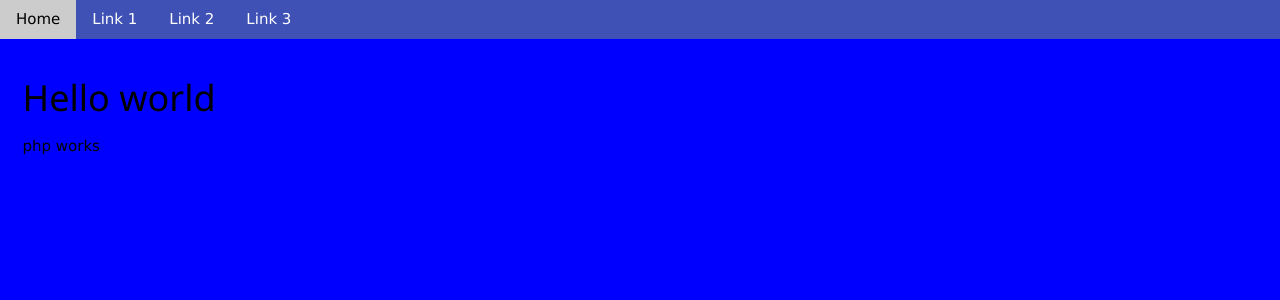
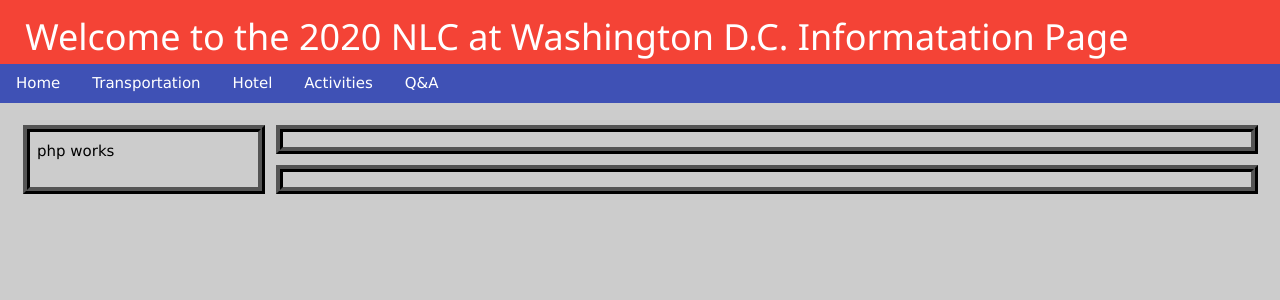
Before and after one commit to ScheZach/WDT2018_DC, a PHP site: page /pages/transportation.php in a window 1280 px wide. Shown: the top 300 px of the page. Run offline with PHP 8.4, Linux system fonts and the light colour scheme.

Commit message:
Created basic structure and edited banner
add Q&A page

```diff
--- a/css/main.css
+++ b/css/main.css
@@ -23,7 +23,7 @@ more informatation about this go to learn css on w3*/
 }
 
 body {
-  background-color: #0000FF;
+  background-color: #CCCCCC;
 }
 .w3-container {
   padding: 1.5em;
--- a/pages/transportation.php
+++ b/pages/transportation.php
@@ -14,15 +14,29 @@
   <link rel="stylesheet" type="text/css" href="../css/main.css">
 </head>
 <body>
-  <div class="w3-bar w3-indigo">
-    <a href="../index.php" class="w3-bar-item w3-button">Home</a>
-    <a href="#" class="w3-bar-item w3-button">Link 1</a>
-    <a href="#" class="w3-bar-item w3-button">Link 2</a>
-    <a href="#" class="w3-bar-item w3-button">Link 3</a>
+  <div class="w3-bar w3-red">
+    <h1 id="header">Welcome to the 2020 NLC at Washington D.C. Informatation Page</h1>
+    <div class="w3-bar w3-indigo">
+      <a href="../index.php" class="w3-bar-item w3-button w3-hover-blue">Home</a>
+      <a href="transportation.php" class="w3-bar-item w3-button w3-hover-blue">Transportation</a>
+      <a href="hotel.php" class="w3-bar-item w3-button w3-hover-blue">Hotel</a>
+      <a href="activities.php" class="w3-bar-item w3-button w3-hover-blue">Activities</a>
+      <a href="QandA.php" class="w3-bar-item w3-button w3-hover-blue">Q&A</a>
+    </div>
   </div>
   <div class="w3-container">
-  <h1>Hello world</h1>
-  <?php echo "php works";?>
+    <div class="grid-container">
+      <div id="sidebar" class="gridStyle">
+        <?php echo "php works";?>
+
+      </div>
+      <div id="main" class="gridStyle">
+
+      </div>
+      <div id="base" class="gridStyle">
+
+      </div>
+    </div>
 </div>
 </body>
 </html>
```
Also changed, not shown: index.php (+8 -6 lines), pages/QandA.php (added, +42 -0 lines), pages/hotel.php (+21 -7 lines).
